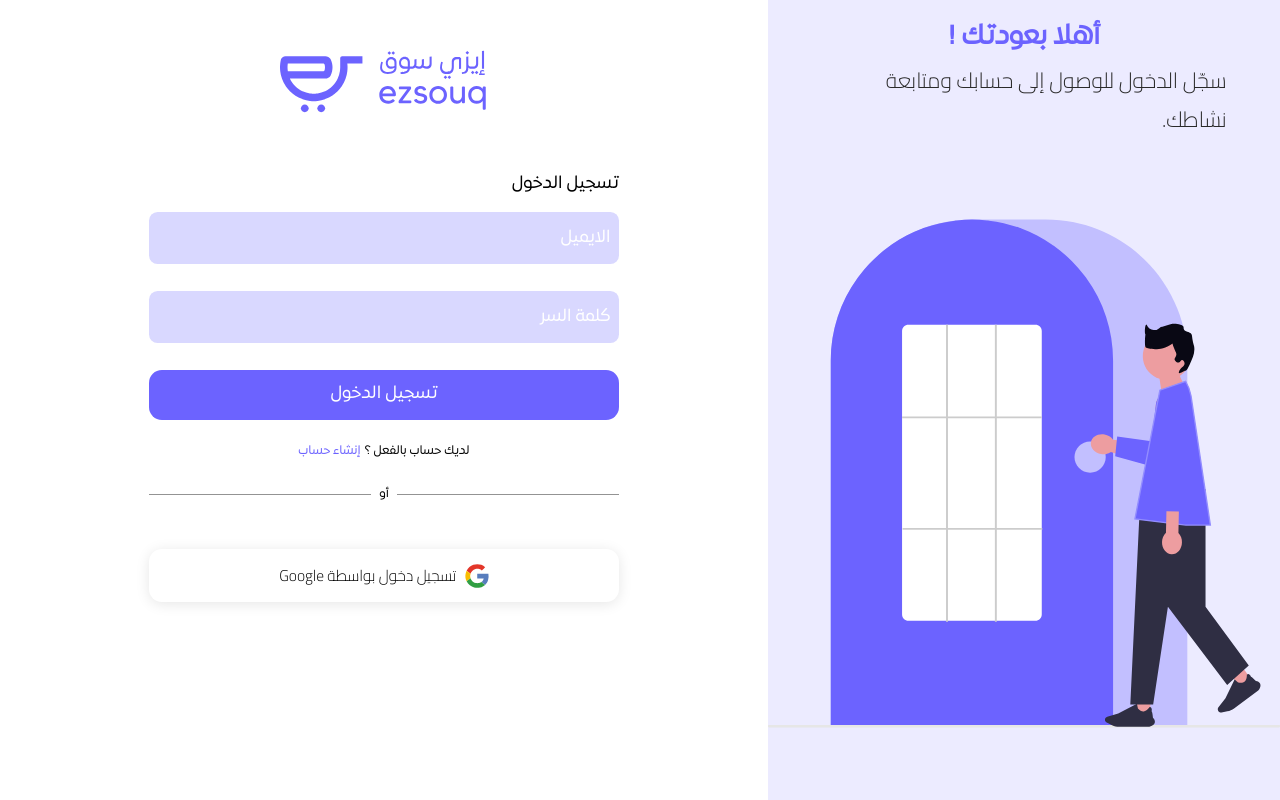
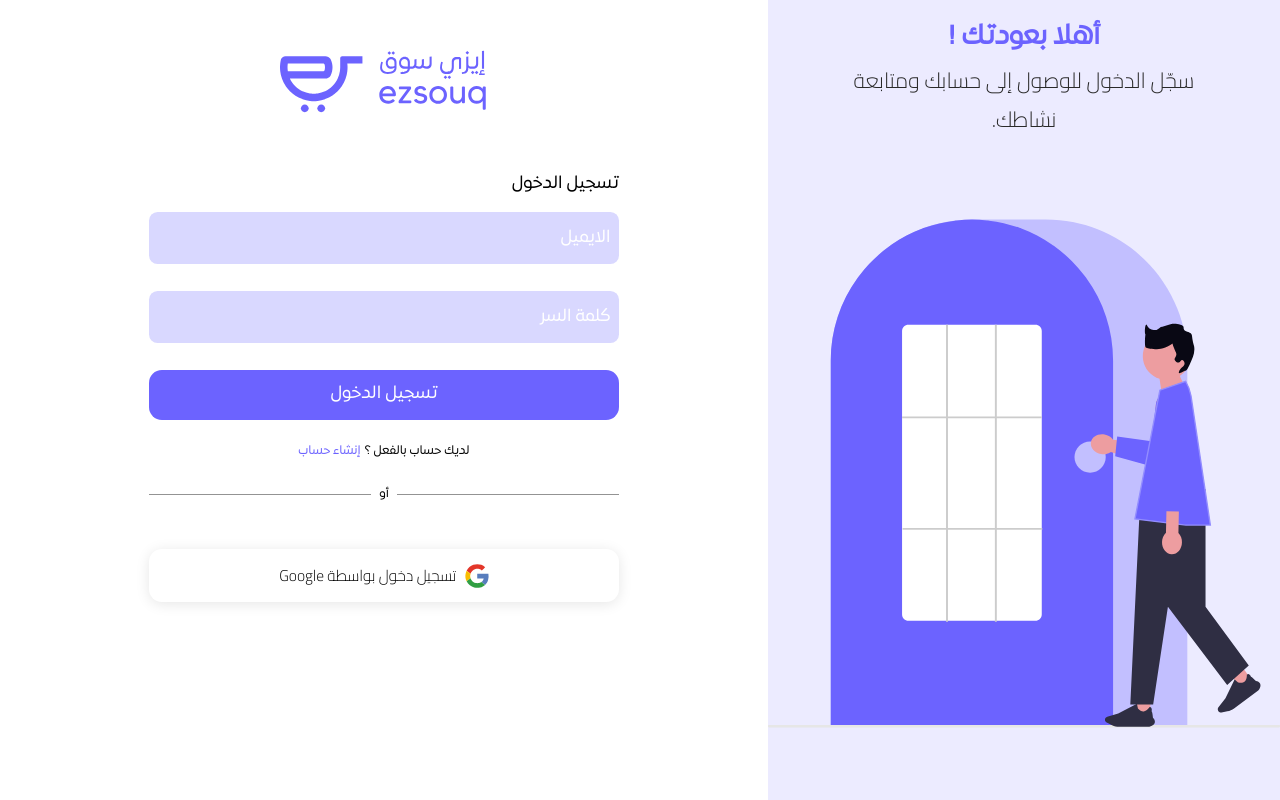
Before and after one commit to AhmadMostafaHamdo/ezsouq, a React (Vite) app: page /login in a window 1280 px wide. Built offline with nearby package versions, Linux system fonts and the light colour scheme.

Commit message:
text-center for title in login

```diff
--- a/src/components/forms/AuthForm.jsx
+++ b/src/components/forms/AuthForm.jsx
@@ -50,7 +50,7 @@ const AuthForm = ({ fields, schema, btnAuth }) => {
                 <h1 className="text-primary text-[1.56rem]  font-bold">
                   أهلا بعودتك !
                 </h1>
-                <p className="font-sans text-[#282828] text-[1.25rem] mb-5 w-full lg:w-[23.56rem]">
+                <p className="font-sans text-[#282828] text-center text-[1.25rem] mb-5 w-full lg:w-[23.56rem]">
                   سجّل الدخول للوصول إلى حسابك ومتابعة نشاطك.
                 </p>
                 <img src={loginImage} className="max-w-[40vw] h-[100vh]" />
--- a/src/feedback/loading/Loading.jsx
+++ b/src/feedback/loading/Loading.jsx
@@ -3,11 +3,11 @@ import loading from "../../assets/lottifiles/Animation - 1749642657146.json";
 
 const Loading = () => {
   return (
-    <div className="fixed inset-0 z-50 bg-primary dark:bg-gray-900/80 backdrop-blur-sm flex flex-col items-center justify-center gap-4">
+    <div className="fixed inset-0 z-50   backdrop-blur-sm flex flex-col items-center justify-center gap-4">
       <div className="w-80 h-80 md:w-48 md:h-48">
         <Lottie animationData={loading} loop={true} className="w-full h-full" />
       </div>
-      <p className="text-lg font-medium text-gray-600 text-white animate-pulse">
+      <p className="text-lg font-medium text-gray-600 text-primary animate-pulse">
         جارٍ التحميل ...
       </p>
     </div>
```
